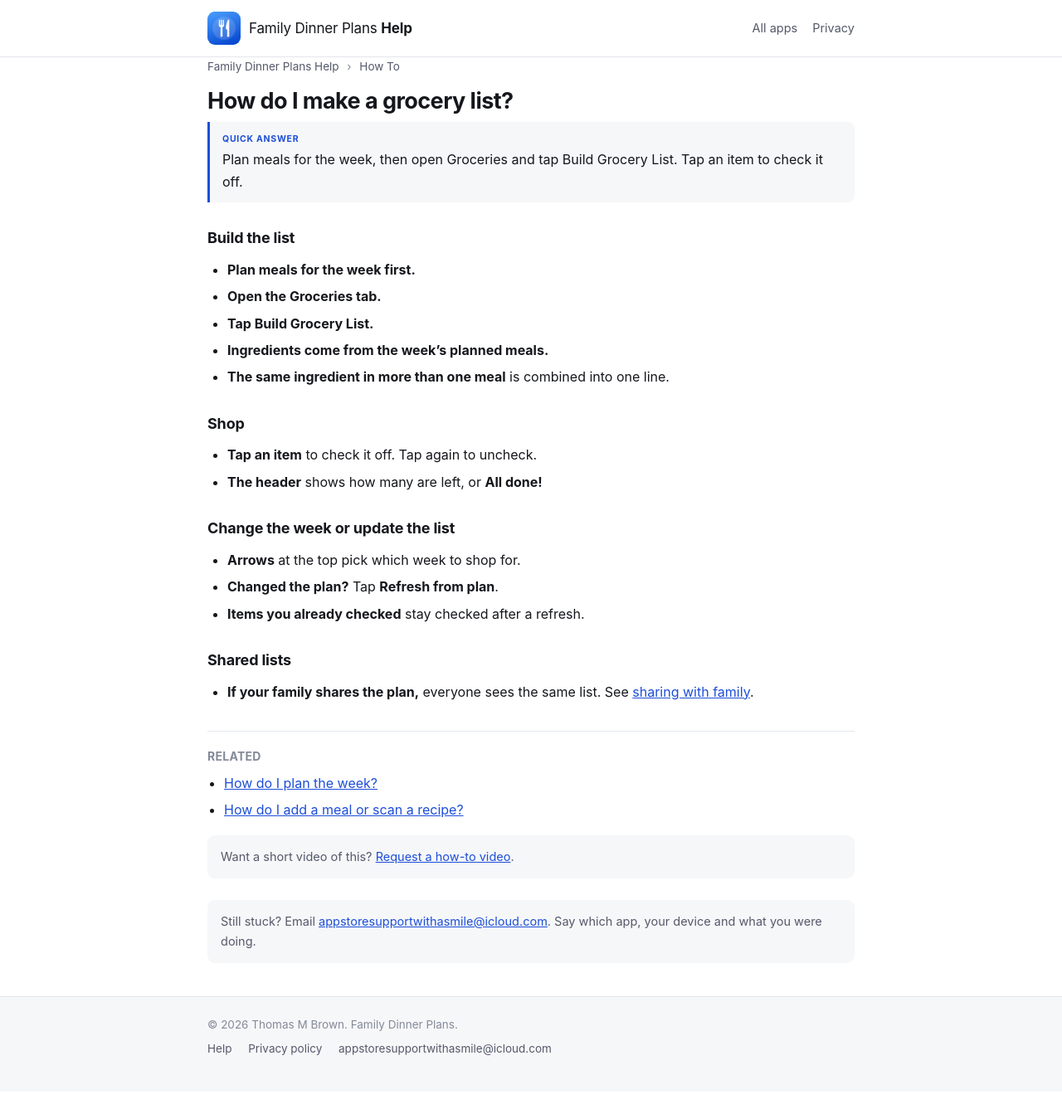
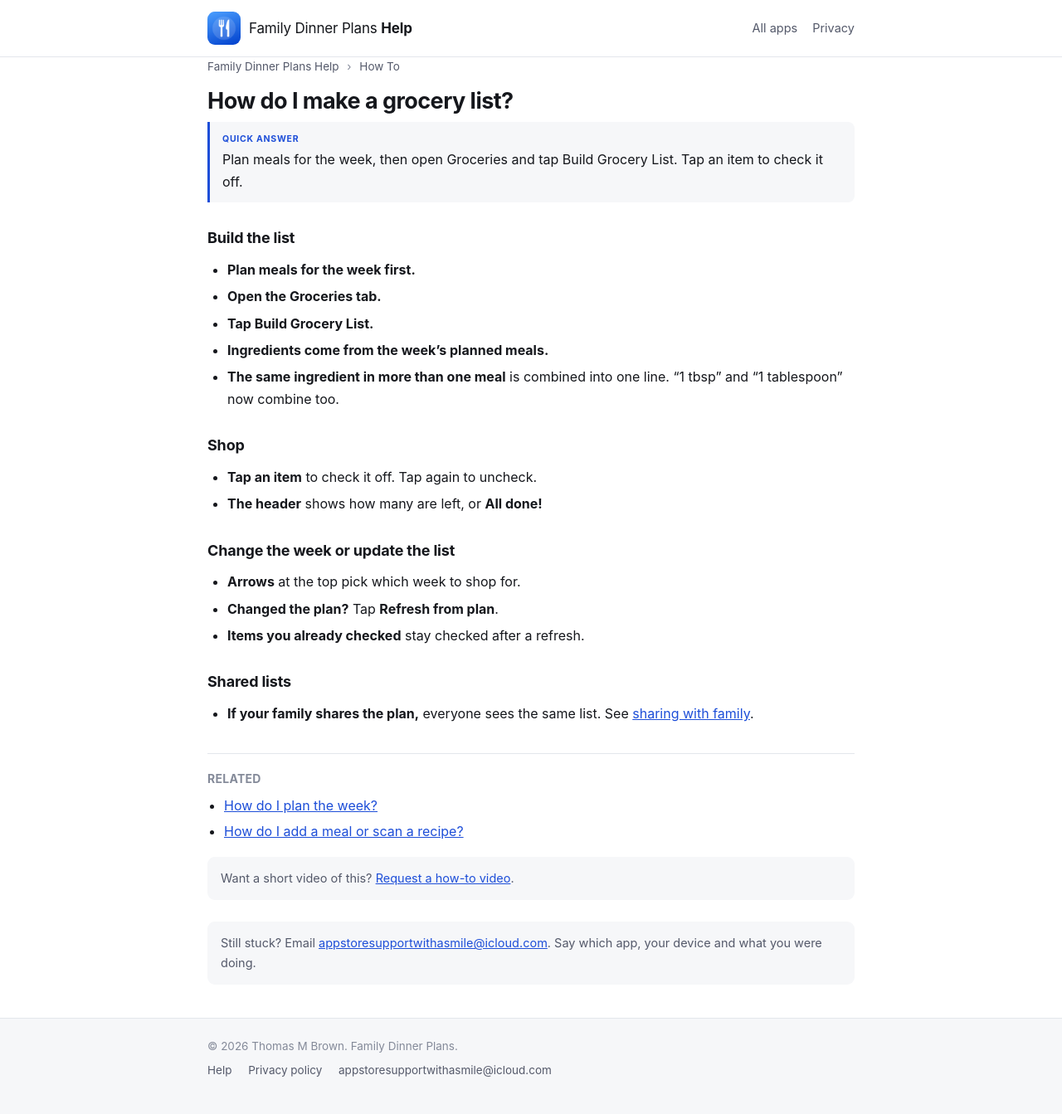
Before and after one commit to mytombrown/team-assist-help, a Jekyll site: the page built from _guides/familydinnerplans/groceries.md, in a window 1280 px wide. Shown: the whole page at 83% size. Built offline with Jekyll 4.4.1, drawn with Linux system fonts in a browser that asks for light colours; before the commit the page ends 1316 px from its top, so only the background shows below that.

Commit message:
Build 6 (Family Dinner Plans 1.0.0): short units (tbsp, tsp, lb, oz) so amounts fit; tbsp and tablespoon combine on Groceries (FDP-1622)
Co-Authored-By: Claude Opus 5.5 <noreply@anthropic.com>

```diff
--- a/_guides/familydinnerplans/groceries.md
+++ b/_guides/familydinnerplans/groceries.md
@@ -16,7 +16,7 @@ related:
 - **Open the Groceries tab.**
 - **Tap Build Grocery List.**
 - **Ingredients come from the week's planned meals.**
-- **The same ingredient in more than one meal** is combined into one line.
+- **The same ingredient in more than one meal** is combined into one line. "1 tbsp" and "1 tablespoon" now combine too.
 
 ## Shop
 
```
Also changed, not shown: _guides/familydinnerplans/add-meals.md (+1 -0 lines).
